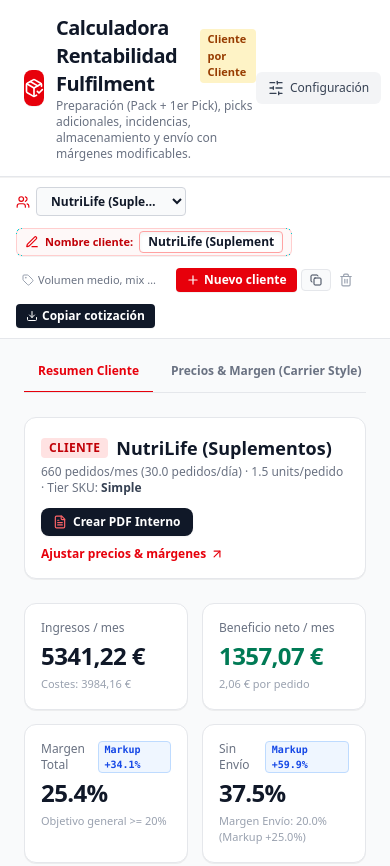
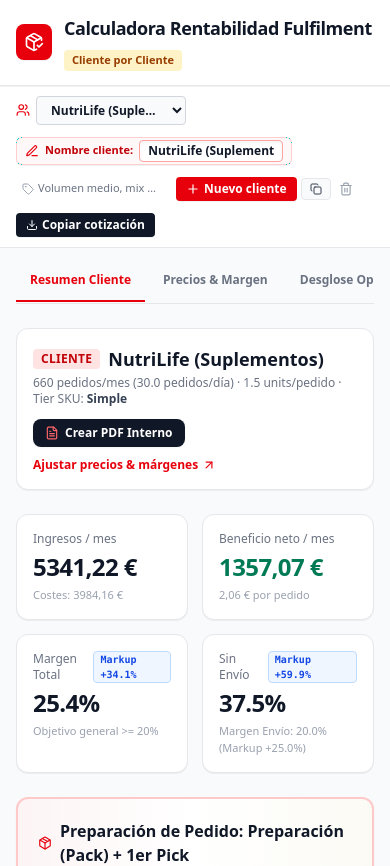
Before and after one commit to Huboo-nico/margen, a React (Vite) app: page / in a window 390 px wide. Shown: the top 866 px of the page. Built offline with nearby package versions, Linux system fonts and the light colour scheme.

Commit message:
refactor: update application description and remove sidebar

```diff
--- a/index.html
+++ b/index.html
@@ -23,9 +23,9 @@
       })();
     </script>
     <title>MVP Rentabilidad Fulfilment</title>
-    <meta name="description" content="Calculadora operativa para estimar márgenes de fulfilment por cliente, pick, pack, incidencias y envío." />
+    <meta name="description" content="Calculadora operativa para cotizar y analizar márgenes de fulfilment por cliente, preparación, picks, embalaje, envío y almacenaje." />
     <meta property="og:title" content="MVP Rentabilidad Fulfilment" />
-    <meta property="og:description" content="Calculadora operativa para estimar márgenes de fulfilment por cliente, pick, pack, incidencias y envío." />
+    <meta property="og:description" content="Calculadora operativa para cotizar y analizar márgenes de fulfilment por cliente, preparación, picks, embalaje, envío y almacenaje." />
   </head>
   <body class="bg-gray-50 text-gray-900 antialiased min-h-screen">
     <div id="root"></div>
--- a/metadata.json
+++ b/metadata.json
@@ -1,6 +1,6 @@
 {
   "name": "MVP Rentabilidad Fulfilment",
-  "description": "Calculadora operativa para estimar márgenes de fulfilment por cliente, pick, pack, incidencias y envío.",
+  "description": "Calculadora operativa para cotizar y analizar márgenes de fulfilment por cliente, preparación, picks, embalaje, envío y almacenaje.",
   "requestFramePermissions": [],
   "majorCapabilities": [
     "MAJOR_CAPABILITY_SERVER_SIDE_GEMINI_API"
--- a/src/App.tsx
+++ b/src/App.tsx
@@ -2,7 +2,6 @@
 import { CalculatorInputs, ClientProfile } from './types';
 import { DEFAULT_INPUTS, INITIAL_CLIENT_PROFILES } from './data/constants';
 import { calculateAll } from './utils/calculations';
-import { Sidebar } from './components/Sidebar';
 import { ClientManagerHeader } from './components/ClientManagerHeader';
 import { ResumenTab } from './components/ResumenTab';
 import { PreciosMargenesTab } from './components/PreciosMargenesTab';
@@ -11,7 +10,7 @@
 import { ComparativaClientesTab } from './components/ComparativaClientesTab';
 import { RateCardTab } from './components/RateCardTab';
 import { AyudaTab } from './components/AyudaTab';
-import { SlidersHorizontal, PackageCheck } from 'lucide-react';
+import { PackageCheck } from 'lucide-react';
 
 const STORAGE_KEY = 'fulfilment_calculator_clients_v2';
 
@@ -36,7 +35,6 @@
   const [activeTab, setActiveTab] = useState<
     'Resumen' | 'Precios & Margen' | 'Desglose' | 'Propuesta Cliente' | 'Comparativa' | 'Rate card' | 'Ayuda'
   >('Resumen');
-  const [mobileSidebarOpen, setMobileSidebarOpen] = useState(false);
 
   // Active client & inputs
   const currentClient = clients.find((c) => c.id === activeClientId) || clients[0];
@@ -171,7 +169,7 @@
 
   const tabs = [
     { id: 'Resumen', label: 'Resumen Cliente' },
-    { id: 'Precios & Margen', label: 'Precios & Margen (Carrier Style)' },
+    { id: 'Precios & Margen', label: 'Precios & Margen' },
     { id: 'Desglose', label: 'Desglose Operativo' },
     { id: 'Propuesta Cliente', label: 'Propuesta Comercial' },
     { id: 'Comparativa', label: 'Comparativa Clientes' },
@@ -182,35 +180,25 @@
   return (
     <div className="min-h-screen bg-gray-50 flex flex-col font-sans text-gray-900">
       {/* Top Header */}
-      <header className="bg-white border-b border-gray-200 px-6 py-3.5 flex items-center justify-between sticky top-0 z-20 shadow-2xs">
+      <header className="bg-white border-b border-gray-200 px-4 sm:px-6 py-3.5 flex items-center justify-between sticky top-0 z-20 shadow-2xs">
         <div className="flex items-center gap-3">
-          <div className="w-9 h-9 rounded-lg bg-red-600 flex items-center justify-center text-white shadow-2xs">
+          <div className="w-9 h-9 rounded-lg bg-red-600 flex items-center justify-center text-white shadow-2xs shrink-0">
             <PackageCheck className="w-5 h-5" />
           </div>
           <div>
-            <div className="flex items-center gap-2">
-              <h1 className="text-xl font-black text-gray-900 tracking-tight">
+            <div className="flex items-center gap-2 flex-wrap">
+              <h1 className="text-lg sm:text-xl font-black text-gray-900 tracking-tight">
                 Calculadora Rentabilidad Fulfilment
               </h1>
               <span className="px-2 py-0.5 text-[11px] font-bold rounded bg-amber-100 text-amber-800">
                 Cliente por Cliente
               </span>
             </div>
-            <p className="text-xs text-gray-500">
-              Preparación (Pack + 1er Pick), picks adicionales, incidencias, almacenamiento y envío con márgenes modificables.
+            <p className="text-xs text-gray-500 hidden sm:block">
+              Preparación (Pack + 1er Pick), picks adicionales, packaging, envío y almacenaje con márgenes modificables.
             </p>
           </div>
         </div>
-
-        {/* Mobile sidebar toggle button */}
-        <button
-          type="button"
-          onClick={() => setMobileSidebarOpen(!mobileSidebarOpen)}
-          className="lg:hidden flex items-center gap-1.5 px-3 py-2 text-xs font-medium text-gray-700 bg-gray-100 hover:bg-gray-200 rounded-md transition cursor-pointer"
-        >
-          <SlidersHorizontal className="w-4 h-4" />
-          <span>Configuración</span>
-        </button>
       </header>
 
       {/* Client Switcher & Name Editor Bar */}
@@ -230,17 +218,10 @@
         currentInputs={inputs}
       />
 
-      {/* Main Content Area with Sidebar */}
-      <div className="flex-1 flex flex-col lg:flex-row">
-        {/* Sidebar */}
-        <div className={`${mobileSidebarOpen ? 'block' : 'hidden'} lg:block`}>
-          <Sidebar inputs={inputs} results={results} onChange={handleInputChange} />
-        </div>
-
-        {/* Main Panel */}
-        <main className="flex-1 p-6 max-w-6xl">
+      {/* Main Responsive Content Area */}
+      <main className="flex-1 w-full max-w-7xl mx-auto px-4 sm:px-6 lg:px-8 py-6">
         {/* Navigation Tabs */}
-          <div className="border-b border-gray-200 mb-6 flex gap-1 overflow-x-auto">
+        <div className="border-b border-gray-200 mb-6 flex gap-1 overflow-x-auto pb-0.5 scrollbar-none">
           {tabs.map((tab) => (
             <button
               key={tab.id}
@@ -294,7 +275,6 @@
           </div>
         </main>
     </div>
-    </div>
   );
 };
 export default App;
```
Lines whose indentation alone changed are shown as unchanged.
